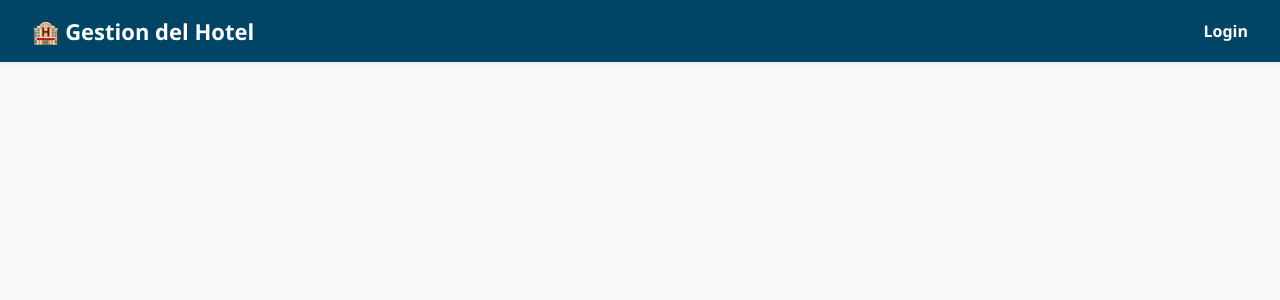
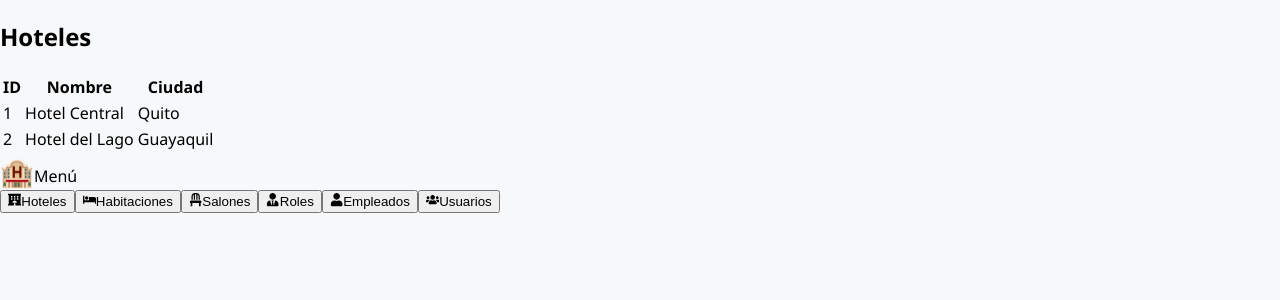
Before and after one commit to vanessaG0906/front, a React (Vite) app: page /dashboard/hoteles in a window 1280 px wide. Shown: the top 300 px of the page. Built offline with nearby package versions, Linux system fonts and the light colour scheme.

Commit message:
Dashboard

```diff
--- a/package.json
+++ b/package.json
@@ -12,6 +12,7 @@
   "dependencies": {
     "react": "^19.1.0",
     "react-dom": "^19.1.0",
+    "react-icons": "^5.5.0",
     "react-router-dom": "^7.6.2"
   },
   "devDependencies": {
--- a/src/App.jsx
+++ b/src/App.jsx
@@ -1,17 +1,16 @@
-import { BrowserRouter, Routes, Route } from 'react-router-dom';
-import Navbar from './components/Navbar';
-import Login from './pages/Login';
-// Importa aquí Dashboard u otros componentes
+import { BrowserRouter as Router, Routes, Route, Navigate } from "react-router-dom";
+import Login from "./pages/Login";
+import Dashboard from "./pages/Dashboard";
 
 function App() {
   return (
-    <BrowserRouter>
-      <Navbar />
+    <Router>
       <Routes>
+        <Route path="/" element={<Navigate to="/login" />} />
         <Route path="/login" element={<Login />} />
-        {/* Otras rutas */}
+        <Route path="/dashboard/*" element={<Dashboard />} />
       </Routes>
-    </BrowserRouter>
+    </Router>
   );
 }
 
--- /dev/null
+++ b/src/components/SidebarRight.jsx
@@ -0,0 +1,38 @@
+import React from "react";
+import { useNavigate, useLocation } from "react-router-dom";
+import { FaHotel, FaBed, FaChair, FaUserTie, FaUser, FaUsers } from "react-icons/fa";
+
+const menu = [
+  { label: "Hoteles", route: "hoteles", icon: <FaHotel /> },
+  { label: "Habitaciones", route: "habitaciones", icon: <FaBed /> },
+  { label: "Salones", route: "salones", icon: <FaChair /> },
+  { label: "Roles", route: "roles", icon: <FaUserTie /> },
+  { label: "Empleados", route: "empleados", icon: <FaUser /> },
+  { label: "Usuarios", route: "usuarios", icon: <FaUsers /> },
+];
+
+export default function SidebarRight() {
+  const navigate = useNavigate();
+  const { pathname } = useLocation();
+
+  return (
+    <aside className="sidebar-right">
+      <div className="sidebar-logo">
+        <span role="img" aria-label="hotel" style={{ fontSize: "1.7rem" }}>🏨</span>
+        <span className="sidebar-title">Menú</span>
+      </div>
+      <nav className="sidebar-nav">
+        {menu.map((item) => (
+          <button
+            className={`sidebar-btn${pathname.includes(item.route) ? " active" : ""}`}
+            key={item.route}
+            onClick={() => navigate(`/dashboard/${item.route}`)}
+          >
+            <span className="sidebar-icon">{item.icon}</span>
+            <span className="sidebar-label">{item.label}</span>
+          </button>
+        ))}
+      </nav>
+    </aside>
+  );
+}
--- /dev/null
+++ b/src/components/TablaEmpleados.jsx
@@ -0,0 +1,31 @@
+import React from "react";
+export default function TablaEmpleados() {
+  const empleados = [
+    { id: 1, nombre: "Juan Pérez", rol: "Administrador" },
+    { id: 2, nombre: "Ana Torres", rol: "Recepcionista" },
+    { id: 3, nombre: "Carlos Núñez", rol: "Gerente" },
+  ];
+  return (
+    <section className="dashboard-section">
+      <h2>Empleados</h2>
+      <table>
+        <thead>
+          <tr>
+            <th>ID</th>
+            <th>Nombre</th>
+            <th>Rol</th>
+          </tr>
+        </thead>
+        <tbody>
+          {empleados.map(e => (
+            <tr key={e.id}>
+              <td>{e.id}</td>
+              <td>{e.nombre}</td>
+              <td>{e.rol}</td>
+            </tr>
+          ))}
+        </tbody>
+      </table>
+    </section>
+  );
+}
--- /dev/null
+++ b/src/components/TablaHabitaciones.jsx
@@ -0,0 +1,32 @@
+import React from "react";
+export default function TablaHabitaciones() {
+  const habitaciones = [
+    { id: 1, numero: "101", tipo: "Suite", estado: "Disponible" },
+    { id: 2, numero: "102", tipo: "Doble", estado: "Ocupada" },
+  ];
+  return (
+    <section className="dashboard-section">
+      <h2>Habitaciones</h2>
+      <table>
+        <thead>
+          <tr>
+            <th>ID</th>
+            <th>Número</th>
+            <th>Tipo</th>
+            <th>Estado</th>
+          </tr>
+        </thead>
+        <tbody>
+          {habitaciones.map(h => (
+            <tr key={h.id}>
+              <td>{h.id}</td>
+              <td>{h.numero}</td>
+              <td>{h.tipo}</td>
+              <td>{h.estado}</td>
+            </tr>
+          ))}
+        </tbody>
+      </table>
+    </section>
+  );
+}
--- /dev/null
+++ b/src/components/TablaHoteles.jsx
@@ -0,0 +1,30 @@
+import React from "react";
+export default function TablaHoteles() {
+  const hoteles = [
+    { id: 1, nombre: "Hotel Central", ciudad: "Quito" },
+    { id: 2, nombre: "Hotel del Lago", ciudad: "Guayaquil" },
+  ];
+  return (
+    <section className="dashboard-section">
+      <h2>Hoteles</h2>
+      <table>
+        <thead>
+          <tr>
+            <th>ID</th>
+            <th>Nombre</th>
+            <th>Ciudad</th>
+          </tr>
+        </thead>
+        <tbody>
+          {hoteles.map(h => (
+            <tr key={h.id}>
+              <td>{h.id}</td>
+              <td>{h.nombre}</td>
+              <td>{h.ciudad}</td>
+            </tr>
+          ))}
+        </tbody>
+      </table>
+    </section>
+  );
+}
--- /dev/null
+++ b/src/components/TablaRoles.jsx
@@ -0,0 +1,29 @@
+import React from "react";
+export default function TablaRoles() {
+  const roles = [
+    { id: 1, nombre: "Administrador" },
+    { id: 2, nombre: "Recepcionista" },
+    { id: 3, nombre: "Gerente" },
+  ];
+  return (
+    <section className="dashboard-section">
+      <h2>Roles</h2>
+      <table>
+        <thead>
+          <tr>
+            <th>ID</th>
+            <th>Nombre</th>
+          </tr>
+        </thead>
+        <tbody>
+          {roles.map(r => (
+            <tr key={r.id}>
+              <td>{r.id}</td>
+              <td>{r.nombre}</td>
+            </tr>
+          ))}
+        </tbody>
+      </table>
+    </section>
+  );
+}
--- /dev/null
+++ b/src/components/TablaSalones.jsx
@@ -0,0 +1,30 @@
+import React from "react";
+export default function TablaSalones() {
+  const salones = [
+    { id: 1, nombre: "Salón Azul", capacidad: 50 },
+    { id: 2, nombre: "Salón Oro", capacidad: 80 },
+  ];
+  return (
+    <section className="dashboard-section">
+      <h2>Salones</h2>
+      <table>
+        <thead>
+          <tr>
+            <th>ID</th>
+            <th>Nombre</th>
+            <th>Capacidad</th>
+          </tr>
+        </thead>
+        <tbody>
+          {salones.map(s => (
+            <tr key={s.id}>
+              <td>{s.id}</td>
+              <td>{s.nombre}</td>
+              <td>{s.capacidad}</td>
+            </tr>
+          ))}
+        </tbody>
+      </table>
+    </section>
+  );
+}
--- /dev/null
+++ b/src/components/TablaUsuarios.jsx
@@ -0,0 +1,31 @@
+import React from "react";
+export default function TablaUsuarios() {
+  const usuarios = [
+    { id: 1, nombre: "admin", email: "admin@hotel.com" },
+    { id: 2, nombre: "user1", email: "user1@hotel.com" },
+    { id: 3, nombre: "user2", email: "user2@hotel.com" },
+  ];
+  return (
+    <section className="dashboard-section">
+      <h2>Usuarios</h2>
+      <table>
+        <thead>
+          <tr>
+            <th>ID</th>
+            <th>Nombre</th>
+            <th>Email</th>
+          </tr>
+        </thead>
+        <tbody>
+          {usuarios.map(u => (
+            <tr key={u.id}>
+              <td>{u.id}</td>
+              <td>{u.nombre}</td>
+              <td>{u.email}</td>
+            </tr>
+          ))}
+        </tbody>
+      </table>
+    </section>
+  );
+}
--- /dev/null
+++ b/src/pages/Dashboard.jsx
@@ -0,0 +1,27 @@
+import { Routes, Route, Navigate } from "react-router-dom";
+import SidebarRight from "../components/SidebarRight";
+import TablaHoteles from "../components/TablaHoteles";
+import TablaHabitaciones from "../components/TablaHabitaciones";
+import TablaSalones from "../components/TablaSalones";
+import TablaRoles from "../components/TablaRoles";
+import TablaEmpleados from "../components/TablaEmpleados";
+import TablaUsuarios from "../components/TablaUsuarios";
+
+export default function Dashboard() {
+  return (
+    <div className="dashboard-container">
+      <div className="dashboard-content">
+        <Routes>
+          <Route path="/" element={<Navigate to="hoteles" />} />
+          <Route path="hoteles" element={<TablaHoteles />} />
+          <Route path="habitaciones" element={<TablaHabitaciones />} />
+          <Route path="salones" element={<TablaSalones />} />
+          <Route path="roles" element={<TablaRoles />} />
+          <Route path="empleados" element={<TablaEmpleados />} />
+          <Route path="usuarios" element={<TablaUsuarios />} />
+        </Routes>
+      </div>
+      <SidebarRight />
+    </div>
+  );
+}
--- /dev/null
+++ b/src/pages/Dashborad.css
@@ -0,0 +1,161 @@
+.dashboard-container {
+  display: flex;
+  background: #f6f8fa;
+  min-height: 100vh;
+  width: 100vw;
+  position: relative;
+}
+
+.dashboard-content {
+  flex: 1;
+  padding: 2.5rem 2.5rem 2rem 2.5rem;
+}
+
+.dashboard-title {
+  font-size: 2.3rem;
+  color: #003348;
+  font-weight: 700;
+  margin-bottom: 2.2rem;
+  letter-spacing: 0.5px;
+}
+
+.dashboard-sections {
+  display: flex;
+  flex-wrap: wrap;
+  gap: 2.2rem;
+  justify-content: flex-start;
+}
+
+.dashboard-section {
+  background: #fff;
+  border-radius: 18px;
+  box-shadow: 0 4px 24px rgba(0,0,0,0.07);
+  padding: 1.4rem 1.2rem 1.2rem 1.2rem;
+  min-width: 340px;
+  max-width: 400px;
+  flex: 1 1 340px;
+}
+
+.dashboard-section h2 {
+  color: #037bb6;
+  font-size: 1.3rem;
+  font-weight: 700;
+  margin-bottom: 0.7rem;
+  letter-spacing: 0.3px;
+}
+
+.dashboard-section table {
+  width: 100%;
+  border-collapse: collapse;
+  font-size: 0.98rem;
+}
+
+.dashboard-section th,
+.dashboard-section td {
+  padding: 0.5rem 0.6rem;
+  border-bottom: 1px solid #e4e8ee;
+}
+
+.dashboard-section th {
+  background: #e9f5fb;
+  color: #004466;
+  font-weight: 700;
+}
+
+.dashboard-section tr:last-child td {
+  border-bottom: none;
+}
+
+.sidebar-right {
+  width: 230px;
+  background: #181818;
+  min-height: 100vh;
+  border-left: 2px solid #222;
+  display: flex;
+  flex-direction: column;
+  align-items: flex-start;
+  padding: 1.5rem 0.8rem;
+  position: sticky;
+  right: 0;
+  top: 0;
+  box-shadow: -4px 0 16px 0 rgba(0,0,0,0.09);
+}
+
+.sidebar-logo {
+  display: flex;
+  align-items: center;
+  margin-bottom: 2.2rem;
+  font-weight: 700;
+  color: #fff;
+  gap: 0.8rem;
+}
+
+.sidebar-title {
+  font-size: 1.35rem;
+  letter-spacing: 1px;
+}
+
+.sidebar-nav {
+  display: flex;
+  flex-direction: column;
+  width: 100%;
+  gap: 0.2rem;
+}
+
+.sidebar-btn {
+  display: flex;
+  align-items: center;
+  gap: 1.1rem;
+  background: none;
+  border: none;
+  color: #e5e5e5;
+  font-size: 1.04rem;
+  padding: 0.68rem 0.7rem 0.68rem 0.9rem;
+  border-radius: 8px;
+  margin-bottom: 0.2rem;
+  cursor: pointer;
+  transition: background 0.15s, color 0.15s;
+}
+
+.sidebar-btn:hover {
+  background: #222;
+  color: #1db954;
+}
+
+.sidebar-icon {
+  font-size: 1.27rem;
+  width: 22px;
+  display: flex;
+  align-items: center;
+  justify-content: center;
+}
+
+@media (max-width: 900px) {
+  .dashboard-sections {
+    flex-direction: column;
+    gap: 1.1rem;
+  }
+  .sidebar-right {
+    width: 100vw;
+    flex-direction: row;
+    position: static;
+    border-left: none;
+    border-top: 2px solid #222;
+    box-shadow: 0 -4px 16px 0 rgba(0,0,0,0.09);
+    padding: 0.7rem 0.4rem;
+    align-items: flex-start;
+    margin-top: 2rem;
+  }
+  .sidebar-nav {
+    flex-direction: row;
+    gap: 0.4rem;
+  }
+  .sidebar-btn {
+    padding: 0.5rem 0.6rem;
+    margin-bottom: 0;
+    font-size: 0.93rem;
+  }
+  .sidebar-logo {
+    display: none;
+  }
+}
```
Also changed, not shown: 1 other file (tests, documents, lock files or other folders).
